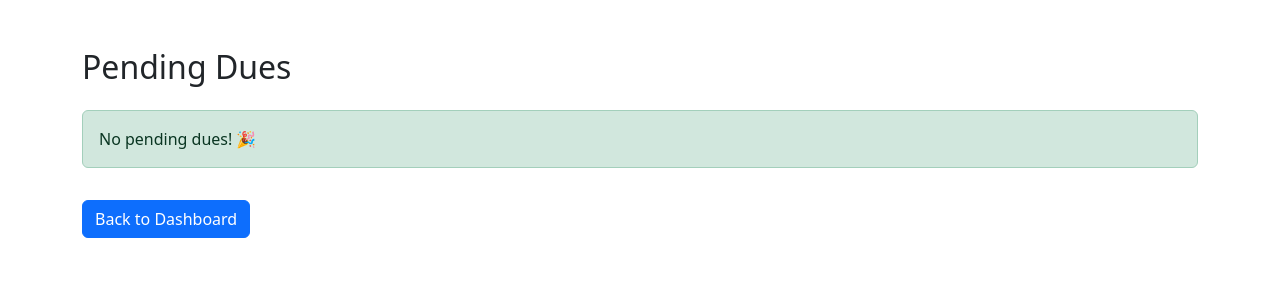
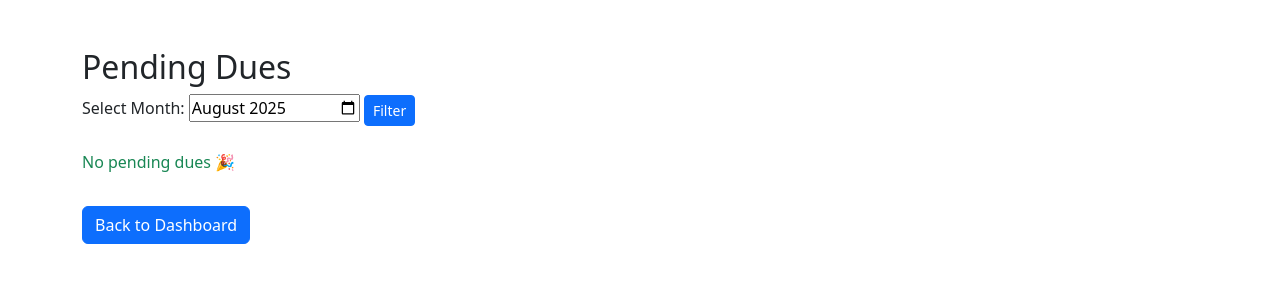
Before and after one commit to namburusowjanya/flask_apart, a Flask app: page /pending-dues in a window 1280 px wide. Shown: the top 300 px of the page. Run offline with Flask 3, Linux system fonts and the light colour scheme; the visitor is signed in with stand-in values (Sample User, id 1); data that the repository does not hold is empty.

Commit message:
updated maintainance_bills and pending_dues

```diff
--- a/app/routes.py
+++ b/app/routes.py
@@ -79,11 +79,6 @@ def delete_flat(flat_id):
     db.session.commit()
     flash('Flat successfully deleted!', 'success')
     return redirect(url_for('main.flats_info'))
-
-# @main_bp.route("/pending-dues")
-# def pending_dues():
-#     dues = MaintenanceBill.query.filter_by(status="Pending").all()
-#     return render_template("pending_dues.html", dues=dues)
 
 @main_bp.route('/update_bill_status/<int:bill_id>', methods=['POST'])
 @login_required
@@ -170,15 +165,51 @@ def add_expense():
 
     return redirect(url_for('main.expenses'))
 
-@main_bp.route('/maintenance_bills')
+@main_bp.route('/maintenance_bill')
 @login_required
 def maintenance_bills():
     current_month = request.args.get('month')
     if not current_month:
         current_month = datetime.today().strftime('%Y-%m')
 
+    # You can call the bill generator here if you want bills to always be up to date
+    generate_bills_from_advance()
+
     bills = MaintenanceBill.query.filter_by(month=current_month).join(Flat).all()
     return render_template('maintainance.html', bills=bills, current_month=current_month)
+
+def generate_bills_from_advance():
+    advance_payments = AdvancePayment.query.all()
+    for adv in advance_payments:
+        flat_id = adv.flat_id
+        monthly_rent = adv.total_amount / adv.months_paid_for
+
+        year, month = map(int, adv.start_month.split('-'))
+
+        for _ in range(adv.months_paid_for):
+            current_month = f"{year}-{str(month).zfill(2)}"
+
+            # Check if a bill already exists for this flat + month
+            existing_bill = MaintenanceBill.query.filter_by(
+                flat_id=flat_id, month=current_month
+            ).first()
+
+            if not existing_bill:
+                bill = MaintenanceBill(
+                    flat_id=flat_id,
+                    base_amount=monthly_rent,
+                    month=current_month,
+                    status="Paid",
+                    method=adv.method
+                )
+                db.session.add(bill)
+
+            month += 1
+            if month > 12:
+                month = 1
+                year += 1
+
+    db.session.commit()
 
 @main_bp.route('/add_maintenance_bill', methods=['POST'])
 @login_required
@@ -192,7 +223,13 @@ def add_maintenance_bill():
     if not flat:
         return "Flat not found", 404
 
-    new_bill = MaintenanceBill(flat_id=flat.flat_id, base_amount=1500, month=month, status='Pending', method=method)
+    new_bill = MaintenanceBill(
+        flat_id=flat.flat_id,
+        base_amount=base_amount,
+        month=month,
+        status='Pending',
+        method=method
+    )
     db.session.add(new_bill)
     db.session.commit()
 
@@ -273,44 +310,60 @@ def add_advance_payment():
     db.session.add(adv_payment)
     db.session.commit()
     flash("Advance payment recorded successfully.", "success")
+    adv_payment = AdvancePayment(
+        flat_id=flat.flat_id,
+        start_month=start_month,
+        months_paid_for=months_paid_for,
+        total_amount=total_amount,
+        method=method,
+        receipt_number=receipt_no
+    )
+    db.session.add(adv_payment)
+    db.session.commit()
+    generate_bills_from_advance()
+    flash("Advance payment recorded and bills generated successfully.", "success")
     return redirect(url_for("main.advanced_payments"))
 @main_bp.route("/pending-dues")
 @login_required
 def pending_dues():
-    current_month = request.args.get("month")
-    if not current_month:
-        current_month = datetime.today().strftime("%Y-%m")
+    selected_month = request.args.get("month", datetime.today().strftime("%Y-%m"))
 
     flats = Flat.query.all()
-    dues = []
+    pending_data = []
 
     for flat in flats:
-        pending_bills = MaintenanceBill.query.filter_by(flat_id=flat.flat_id, status="Pending").all()
-        advances = AdvancePayment.query.filter_by(flat_id=flat.flat_id).all()
+        flat_id = flat.flat_id
 
-        for bill in pending_bills:
-            covered = False
-            advance_info = []
+        # 1. Get all advance payments for the flat
+        advances = AdvancePayment.query.filter_by(flat_id=flat_id).all()
 
-            for adv in advances:
-                year, month = map(int, adv.start_month.split("-"))
-                for i in range(adv.months_paid_for):
-                    covered_month = f"{year}-{str(month).zfill(2)}"
-                    if covered_month == bill.month:
-                        covered = True
-                    advance_info.append(covered_month)
-                    month += 1
-                    if month > 12:
-                        month = 1
-                        year += 1
+        # 2. Build set of prepaid months
+        prepaid_months = set()
+        for adv in advances:
+            year, month = map(int, adv.start_month.split('-'))
+            for _ in range(adv.months_paid_for):
+                prepaid_months.add(f"{year}-{str(month).zfill(2)}")
+                month += 1
+                if month > 12:
+                    month = 1
+                    year += 1
 
-            if not covered:
-                dues.append({
-                    "bill": bill,
-                    "advance_months": ", ".join(advance_info) if advance_info else "-"
-                })
+        # 3. If the selected month is NOT in prepaid months, it's pending
+        if selected_month not in prepaid_months:
+            # Create a pseudo bill just for display purposes
+            pseudo_bill = MaintenanceBill(
+                flat_id=flat_id,
+                base_amount=1500.0,  # Default rent
+                month=selected_month,
+                status="Pending",
+                method=""
+            )
+            pending_data.append({
+                "flat": flat,
+                "bills": [pseudo_bill]
+            })
 
-    return render_template("pending_dues.html", dues=dues)
+    return render_template("pending_dues.html", pending_data=pending_data, selected_month=selected_month)
 
 @main_bp.route('/credits', methods=['GET'])
 @login_required
--- a/app/templates/pending_dues.html
+++ b/app/templates/pending_dues.html
@@ -6,37 +6,38 @@
 </head>
 <body class="container mt-5">
 
-<h2 class="mb-4">Pending Dues</h2>
+<h2>Pending Dues</h2>
+<form method="get" action="/pending-dues" class="mb-4">
+  <label for="month">Select Month:</label>
+  <input type="month" id="month" name="month" value="{{ selected_month }}">
+  <button type="submit" class="btn btn-sm btn-primary">Filter</button>
+</form>
 
-{% if dues %}
-<table class="table table-bordered table-striped">
-    <thead class="table-dark">
-        <tr>
-            <th>Flat Number</th>
-            <th>Owner Name</th>
-            <th>Month</th>
-            <th>Base Amount</th>
-            <th>Total</th>
-            <th>Status</th>
-            <th>Prepaid Months</th>
-        </tr>
+{% if pending_data %}
+  <table class="table table-striped">
+    <thead>
+      <tr>
+        <th>Flat</th>
+        <th>Owner</th>
+        <th>Month</th>
+        <th>Amount</th>
+      </tr>
     </thead>
     <tbody>
-        {% for item in dues %}
+      {% for item in pending_data %}
+        {% for bill in item.bills %}
         <tr>
-            <td>{{ item.bill.flat.flat_number }}</td>
-            <td>{{ item.bill.flat.owner_name }}</td>
-            <td>{{ item.bill.month }}</td>
-            <td>₹{{ "%.2f"|format(item.bill.base_amount) }}</td>
-            <td>₹{{ "%.2f"|format(item.bill.base_amount) }}</td>
-            <td class="text-danger">{{ item.bill.status }}</td>
-            <td>{{ item.advance_months }}</td>
+          <td>{{ item.flat.flat_number }}</td>
+          <td>{{ item.flat.owner_name }}</td>
+          <td>{{ bill.month }}</td>
+          <td>₹{{ "%.2f"|format(bill.base_amount) }}</td>
         </tr>
         {% endfor %}
+      {% endfor %}
     </tbody>
-</table>
+  </table>
 {% else %}
-<div class="alert alert-success">No pending dues! 🎉</div>
+  <p class="text-success">No pending dues 🎉</p>
 {% endif %}
 
 <a href="/dashboard" class="btn btn-primary mt-3">Back to Dashboard</a>
```
Also changed, not shown: app/templates/maintainance.html (+6 -2 lines).
